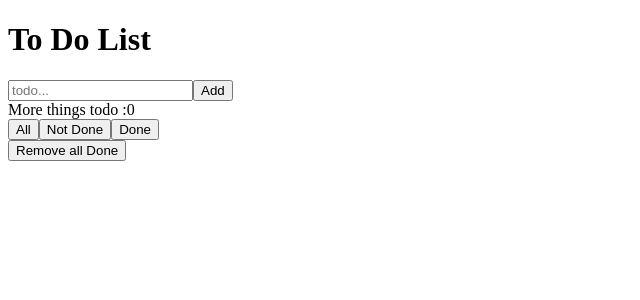
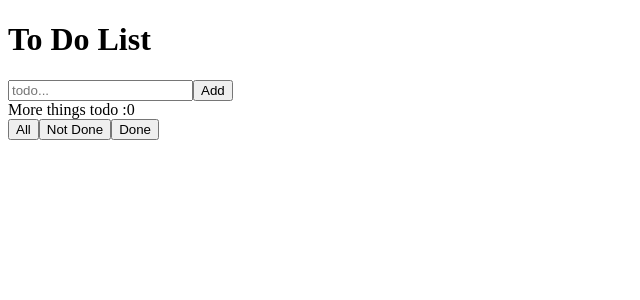
Before and after one commit to Liu-Ivy/ToDoApp, a React (Create React App) app in the folder todolist/: page / in a window 1280 px wide. Shown: the top 300 px of the page, without its empty margins (0-640 px from the left). Built offline with nearby package versions, Linux system fonts and the light colour scheme; the HTML template or start-up script is replaced by a standard one.

Commit message:
toggle remaove all done

```diff
--- a/todolist/src/components/TodoList.js
+++ b/todolist/src/components/TodoList.js
@@ -85,9 +85,11 @@ class TodoList extends Component {
         <button onClick={() => this.updateTodos("all")}>All</button>
         <button onClick={() => this.updateTodos("notDone")}>Not Done</button>
         <button onClick={() => this.updateTodos("done")}>Done</button>
-        <div>
-          <button onClick={this.removeAllDones}>Remove all Done</button>
-        </div>
+        {this.state.todos.some((todo) => todo.complete) ? (
+          <div>
+            <button onClick={this.removeAllDones}>Remove all Done</button>
+          </div>
+        ) : null}
       </div>
     );
   }
```
